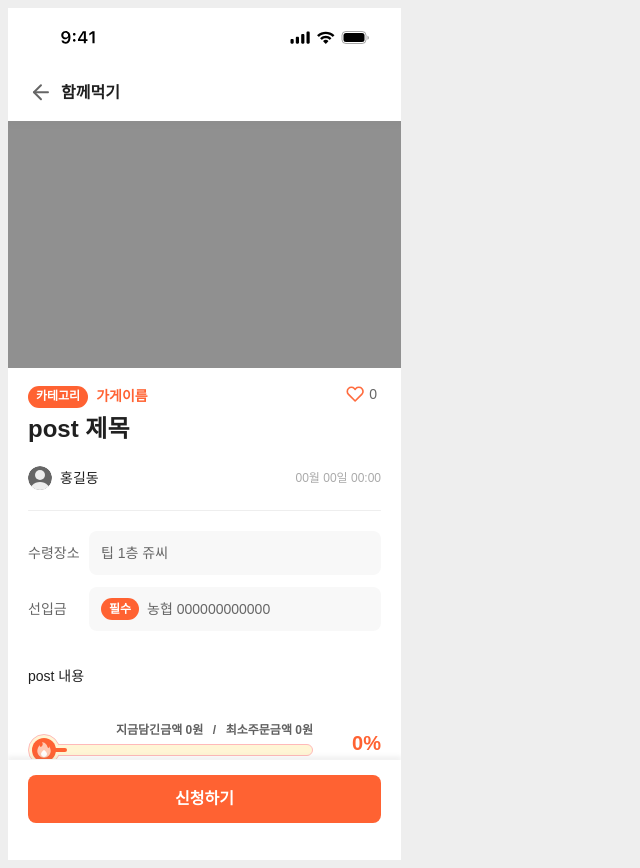
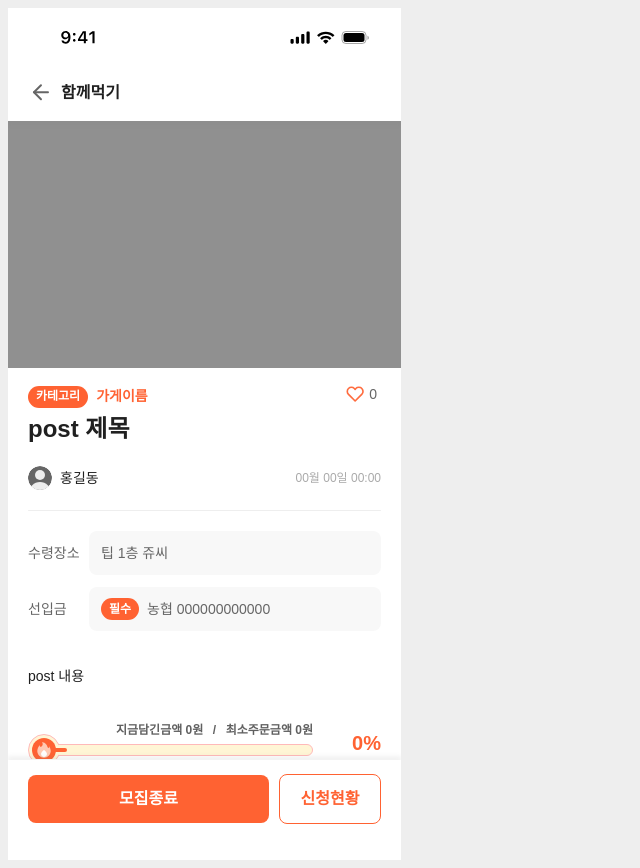
Before and after one commit to arane152/final-project, a React (Vite) app: page /view in a window 1280 px wide. Shown: the whole page, without its empty margins (0-640 px from the left). Built offline with nearby package versions, Linux system fonts and the light colour scheme; a web font is replaced by a local one.

Commit message:
YeJun-viewPage participationPage connect-05282016

```diff
--- a/pages/ParticipationPage.jsx
+++ b/pages/ParticipationPage.jsx
@@ -22,7 +22,7 @@ function ParticipationPage() {
   ];
 
   return (
-    <Device content="참여현황" headerType="" gnbType="none" btnType="">
+    <Device content="참여현황" headerType="" gnbType="none" btnType="" backPage="/view">
       <PostPartyContainer />
       <PostRequestContainer applicants={dummyApplicants} />
     </Device>
--- a/pages/PostViewPage.jsx
+++ b/pages/PostViewPage.jsx
@@ -2,6 +2,8 @@ import Device from "../src/layouts/Device";
 import PostImage from "../src/components/PostImage";
 import PostConatiner from "../src/modules/PostContainer";
 import PostMenuConatiner from "../src/modules/PostMenuContainer";
+
+import { useNavigate } from "react-router-dom";
 
 import Modal from "../src/layouts/BottomModal";
 import ModalBg from "../src/layouts/BottomModalBg";
@@ -11,16 +13,18 @@ import TotalAmount from "../src/components/TotalAmount";
 
 
 function PostViewPage(props) {
+    const navigate = useNavigate();
+
     // props.userType : 유저 타입 (글쓴이 : "writer" / 참여자 : "")
     if (props.userType == "writer") {
         return (
-            <Device content="함께먹기" headerType="" gnbType="btn" btnType="dubble" btnMainText="모집종료" btnSubText="신청현황" backPage="/">
-                <Modal background="" modalText="주문확정" btnType="default" mainText="모집종료하고 알림보내기">
+            <Device content="함께먹기" headerType="" gnbType="btn" btnType="dubble" btnMainText="모집종료" btnSubText="신청현황" backPage="/" subPage="participation">
+                {/* <Modal background="" modalText="주문확정" btnType="default" mainText="모집종료하고 알림보내기">
                     <MenuDefault type="info"></MenuDefault>
                     <MenuDefault type="info"></MenuDefault>
                     <TotalAmount title="총액"></TotalAmount>
                 </Modal>
-                <ModalBg></ModalBg>
+                <ModalBg></ModalBg> */}
                 <PostImage></PostImage>
                 <PostConatiner postTitle="post 제목" postContent="post 내용"></PostConatiner>
                 <PostMenuConatiner userType={props.userType}></PostMenuConatiner>
--- a/src/components/MainBtn.jsx
+++ b/src/components/MainBtn.jsx
@@ -1,4 +1,6 @@
 import styled from 'styled-components'
+
+import { useNavigate } from "react-router-dom";
 
 const Wrapper = styled.div`
     display: flex;
@@ -17,6 +19,7 @@ const BtnWrapperDefault = styled.div`
     border-radius: 8px;
     justify-content: center;
     align-items: center;
+    cursor: pointer;
 `
 
 const BtnWrapperDisable = styled(BtnWrapperDefault)`
@@ -39,6 +42,7 @@ const BtnMainSub = styled.div`
     border: solid #FF6232 1px;
     justify-content: center;
     align-items: center;
+    cursor: pointer;
 `
 
 const BtnWrapperDubble = styled(BtnWrapperDefault)`
@@ -51,9 +55,13 @@ const BtnTextSub = styled(BtnText)`
 `
 
 function MainBtn(props) {
+    const navigate = useNavigate();
     // props.type : 버튼 타입  (default : "default" / disable : "disable" / dubble : "dubble")
     // props.mainText : 메인 버튼 내용
     // props.subText : 서브 버튼 내용
+
+    // 만약 메인 버튼에 onClick 이벤트를 넣고 싶으면 onClick={()=>navigate(`${props.mainOnClick}`)} 를 복사해서 넣을것
+    // 현재 어떤 기능이 들어갈지 몰라 빼놓았음
     if (props.type == "disable") {
         return (
         <Wrapper>
@@ -69,7 +77,7 @@ function MainBtn(props) {
             <BtnWrapperDubble>
                 <BtnText>{props.mainText}</BtnText>
             </BtnWrapperDubble>
-            <BtnMainSub>
+            <BtnMainSub onClick={()=>navigate(`${props.subOnClick}`)}>
                 <BtnTextSub>{props.subText}</BtnTextSub>
             </BtnMainSub>
         </Wrapper>
--- a/src/layouts/Device.jsx
+++ b/src/layouts/Device.jsx
@@ -47,6 +47,8 @@ function Device(props) {
     // props.btnMainText : Gnb.jsx의 type이 "btn"일 떄, 표시되는 메인 버튼의 내용
     // props.btnSubText : Gnb.jsx의 type이 "btn"이고, btnType이 "dubble"일 때, 표시되는 서브 버튼의 내용
     // props.backPage : Header의 type이 메인이고 backBtn이 있는 header일 때, backBtn을 눌렀을 때 이동되는 페이지 경로
+    // props.mainPage : Gnb의 MainBtn을 눌렀을 때 이동되는 페이지 경로 -> MainBtn의 역할이 바뀌면 해당 props의 이름도 바뀌어야함
+    // props.subPage : Gnb의 SubBtn을 눌렀을 때 이동되는 페이지 경로
     return (
         <DeviceWrapper>
             <Header content={props.content} type={props.headerType || ""} navigatePage={props.backPage}></Header>
@@ -54,7 +56,7 @@ function Device(props) {
                 {props.children}
             </ContentWrapper>
             <Gnb type={props.gnbType || "none"}>
-                <MainBtn type={props.btnType} mainText={props.btnMainText} subText={props.btnSubText}></MainBtn>
+                <MainBtn type={props.btnType} mainText={props.btnMainText} subText={props.btnSubText} mainOnClick={props.mainPage} subOnClick={props.subPage}></MainBtn>
             </Gnb>
         </DeviceWrapper>
     )
--- a/src/main.jsx
+++ b/src/main.jsx
@@ -19,8 +19,8 @@ createRoot(document.getElementById('root')).render(
         <Route index element={<MainPage/>}></Route>
         <Route path='alarm' element={<AlarmPage/>}></Route>
         <Route path='write' element={<PostWritePage/>}></Route>
-        <Route path='view' element={<PostViewPage/>}></Route>
-        <Route path='participation' element={<ParticipationPage/>}></Route>
+        <Route path='view' element={<PostViewPage userType="writer"/>}></Route>
+        <Route path='view/participation' element={<ParticipationPage/>}></Route>
         <Route path='store' element={<StoreSearchPage/>}></Route>
       </Routes>
     </BrowserRouter>
```
